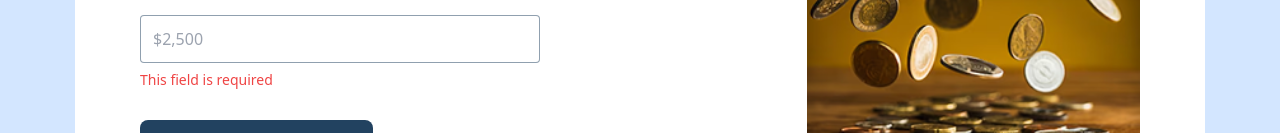
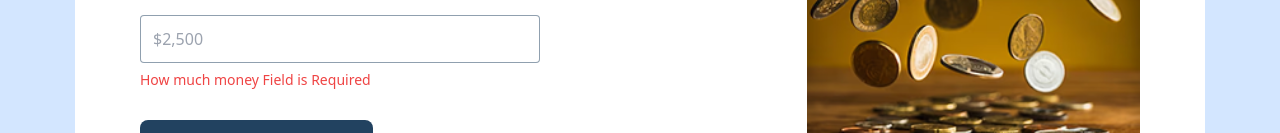
Before and after one commit to Kongkon-79/capitalized-business-funding, a React (Vite) app: page / in a window 1280 px wide. Both pictures are taken after a click on the button "Get Approved". Shown: the part 667-800 px from the top of the page. Built offline with nearby package versions, Linux system fonts and the light colour scheme.

Commit message:
error issue solve

```diff
--- a/src/components/MultiStepForm/Step1.jsx
+++ b/src/components/MultiStepForm/Step1.jsx
@@ -18,10 +18,10 @@ const Step1 = ({ handleNextStep }) => {
                     </div>
                     <div className='pt-[40px]'>
                         <label className='text-2xl font-medium leading-[30px] text-secondary-50' htmlFor="money">How much money are you looking for?</label> <br/>
-                        <input className='w-full md:w-[400px] py-[11px] px-[12px] rounded-[4px] border border-[rgba(34,66,96,0.50)] mt-[17px] outline-primary mb-1' type='text' {...register("money", { required: true })}
+                        <input className='w-full md:w-[400px] py-[11px] px-[12px] rounded-[4px] border border-[rgba(34,66,96,0.50)] mt-[17px] outline-primary mb-1' type='text' {...register("money", { required: "How much money Field is Required" })}
                             placeholder='$2,500' /> <br/>
                         {errors?.money && (
-                            <span className='text-sm text-red-500'>This field is required</span>
+                            <span className='text-sm text-red-500'>{errors.money.message}</span>
                         )}
                     </div>
                     {/* button  */}
--- a/src/components/MultiStepForm/Step2.jsx
+++ b/src/components/MultiStepForm/Step2.jsx
@@ -14,7 +14,7 @@ const Step2 = ({handleNextStep, handlePreviousStep}) => {
           <div className='pt-[40px]'>
             <label className='text-2xl font-medium leading-[24px] text-secondary-50' htmlFor="month">Business Start Month</label> <br />
             <select
-              {...register("month", { required: true })}
+              {...register("month", { required: "Business Start Month is Required" })}
               className="w-full py-[12px] pl-[16px] pr-[19px] rounded-[4px] border border-[rgba(34,66,96,0.50)] mt-[17px] outline-primary text-primary mb-1"
             >
               <option className='text-base font-normal text-secondary-100/50 leading-[36px]' value="">Select Month</option>
@@ -25,12 +25,12 @@ const Step2 = ({handleNextStep, handlePreviousStep}) => {
                 <option className='text-base font-normal text-primary leading-[36px]' key={index} value={month}>{month}</option>
               ))}
             </select>
-            {errors?.month && <p className="text-sm text-red-500">This field is required</p>}
+            {errors?.month && <p className="text-sm text-red-500">{errors.month.message}</p>}
           </div>
           <div className='pt-[40px]'>
             <label className='text-2xl font-medium leading-[24px] text-secondary-50' htmlFor="lastYear">Last Year</label> <br />
             <select
-              {...register("lastYear", { required: true })}
+              {...register("lastYear", { required: "Last Year is Required" })}
               className="w-full py-[12px] pl-[16px] pr-[19px] rounded-[4px] border border-[rgba(34,66,96,0.50)] mt-[17px] outline-primary text-primary mb-1"
             >
               <option className='text-base font-normal text-secondary-100/50 leading-[36px]' value="">Select Year</option>
@@ -38,7 +38,7 @@ const Step2 = ({handleNextStep, handlePreviousStep}) => {
                 <option className='text-base font-normal text-primary leading-[36px]' key={year} value={year}>{year}</option>
               ))}
             </select>
-            {errors?.lastYear && <p className="text-sm text-red-500">This field is required</p>}
+            {errors?.lastYear && <p className="text-sm text-red-500">{errors.lastYear.message}</p>}
           </div>
           {/* button  */}
           <div className='flex items-center justify-between pt-[61px]'>
--- a/src/components/MultiStepForm/Step3.jsx
+++ b/src/components/MultiStepForm/Step3.jsx
@@ -11,10 +11,10 @@ const Step3 = ({ handleNextStep, handlePreviousStep }) => {
 
                     <div className='pt-[40px]'>
                         <label className='text-2xl font-medium leading-[30px] text-secondary-50' htmlFor="revenue">What is your average monthly revenue?</label> <br />
-                        <input className='w-full py-[11px] px-[12px] rounded-[4px] border border-[rgba(34,66,96,0.50)] mt-[17px] outline-primary mb-1' type='text' {...register("revenue", { required: true })}
+                        <input className='w-full py-[11px] px-[12px] rounded-[4px] border border-[rgba(34,66,96,0.50)] mt-[17px] outline-primary mb-1' type='text' {...register("revenue", { required: "Average Monthly Revenue is Required" })}
                             placeholder='$25,000' /> <br />
                         {errors?.revenue && (
-                            <span className='text-sm text-red-500'>This field is required</span>
+                            <span className='text-sm text-red-500'>{errors.revenue.message}</span>
                         )}
                     </div>
                     {/* button  */}
--- a/src/components/MultiStepForm/Step4.jsx
+++ b/src/components/MultiStepForm/Step4.jsx
@@ -17,7 +17,7 @@ const Step4 = ({ handleNextStep, handlePreviousStep }) => {
                                 <input
                                     type="radio"
                                     value="yes"
-                                    {...register("payment", { required: true })}
+                                    {...register("payment", { required: "Credit cards as form of payment is Required" })}
                                     className="w-5 h-5 accent-primary mb-1"
                                 />
                                 Yes
@@ -28,14 +28,14 @@ const Step4 = ({ handleNextStep, handlePreviousStep }) => {
                                 <input
                                     type="radio"
                                     value="no"
-                                    {...register("payment", { required: true })}
+                                    {...register("payment", { required: "Credit cards as form of payment is Required" })}
                                     className="w-5 h-5 accent-primary mb-1"
                                 />
                                 No
                             </label>
                         </div>
                         {errors?.payment && (
-                            <span className='text-sm text-red-500'>This field is required</span>
+                            <p className='text-sm text-red-500 text-center'>{errors.payment.message}</p>
                         )}
                     </div>
                     {/* button  */}
--- a/src/components/MultiStepForm/Step5.jsx
+++ b/src/components/MultiStepForm/Step5.jsx
@@ -45,7 +45,7 @@ const Step5 = ({ handleNextStep, handlePreviousStep }) => {
                     <div className='pt-[40px]'>
                         <label className='text-2xl font-medium leading-[30px] text-secondary-100' htmlFor="score">What is your estimated credit score?</label> <br />
                         <select
-                            {...register("score", { required: true })}
+                            {...register("score", { required: "Credit score is Required" })}
                             className="w-full py-[12px] pl-[16px] pr-[19px] rounded-[4px] border border-[rgba(34,66,96,0.50)] mt-[17px] outline-primary mb-1"
                         >
                             <option className='text-base font-normal text-secondary-100/50 leading-[36px]' value="" disabled selected>
@@ -58,7 +58,7 @@ const Step5 = ({ handleNextStep, handlePreviousStep }) => {
                             ))}
                         </select>
                         {errors?.score && (
-                            <span className='text-sm text-red-500'>This field is required</span>
+                            <span className='text-sm text-red-500'>{errors.score.message}</span>
                         )}
                     </div>
                     {/* button  */}
--- a/src/components/MultiStepForm/Step7.jsx
+++ b/src/components/MultiStepForm/Step7.jsx
@@ -10,10 +10,10 @@ const Step7 = ({ handleNextStep }) => {
 
                     <div className='pt-[40px]'>
                         <label className='text-2xl font-medium leading-[24px] text-secondary-50' htmlFor="business">What is legal name of your business?</label> <br />
-                        <input className='w-full py-[11px] px-[12px] rounded-[4px] border border-[rgba(34,66,96,0.50)] mt-[17px] outline-primary mb-1' type='text' {...register("business", { required: true })}
+                        <input className='w-full py-[11px] px-[12px] rounded-[4px] border border-[rgba(34,66,96,0.50)] mt-[17px] outline-primary mb-1' type='text' {...register("business", { required: "Business name is Required" })}
                             placeholder='Enter business name' /> <br />
                         {errors?.business && (
-                            <span className='text-sm text-red-500'>This field is required</span>
+                            <span className='text-sm text-red-500'>{errors.business.message}</span>
                         )}
                     </div>
                     {/* button  */}
--- a/src/components/MultiStepForm/Step8.jsx
+++ b/src/components/MultiStepForm/Step8.jsx
@@ -10,18 +10,18 @@ const Step8 = ({ handleNextStep }) => {
 
                     <div>
                         <label className='text-2xl font-medium leading-[24px] text-secondary-100' htmlFor="firstName">First Name</label> <br />
-                        <input className='w-full py-[11px] px-[12px] rounded-[4px] border border-[rgba(34,66,96,0.50)] mt-[16px] outline-primary mb-1' type='text' {...register("firstName", { required: true })}
+                        <input className='w-full py-[11px] px-[12px] rounded-[4px] border border-[rgba(34,66,96,0.50)] mt-[16px] outline-primary mb-1' type='text' {...register("firstName", { required: "First Name is Required" })}
                             placeholder='Enter first name' /> <br />
                         {errors?.firstName && (
-                            <span className='text-sm text-red-500'>This field is required</span>
+                            <span className='text-sm text-red-500'>{errors.firstName.message}</span>
                         )}
                     </div>
                     <div className='pt-[40px]'>
                         <label className='text-2xl font-medium leading-[24px] text-secondary-100' htmlFor="lastName">Last Name</label> <br />
-                        <input className='w-full py-[11px] px-[12px] rounded-[4px] border border-[rgba(34,66,96,0.50)] mt-[16px] outline-primary mb-1' type='text' {...register("lastName", { required: true })}
+                        <input className='w-full py-[11px] px-[12px] rounded-[4px] border border-[rgba(34,66,96,0.50)] mt-[16px] outline-primary mb-1' type='text' {...register("lastName", { required: "Last Name is Required" })}
                             placeholder='Enter last name' /> <br />
                         {errors?.lastName && (
-                            <span className='text-sm text-red-500'>This field is required</span>
+                            <span className='text-sm text-red-500'>{errors.lastName.message}</span>
                         )}
                     </div>
                     {/* button  */}
--- a/src/components/MultiStepForm/Step9.jsx
+++ b/src/components/MultiStepForm/Step9.jsx
@@ -10,18 +10,18 @@ const Step9 = ({ handleNextStep }) => {
 
                     <div>
                         <label className='text-2xl font-medium leading-[24px] text-secondary-50' htmlFor="email">Email Address</label> <br />
-                        <input className='w-full py-[11px] px-[12px] rounded-[4px] border border-[rgba(34,66,96,0.50)] mt-[16px] outline-primary mb-1' type='email' {...register("email", { required: true })}
+                        <input className='w-full py-[11px] px-[12px] rounded-[4px] border border-[rgba(34,66,96,0.50)] mt-[16px] outline-primary mb-1' type='email' {...register("email", { required: "Email is Required" })}
                             placeholder='Enter Address' /> <br />
                         {errors?.email && (
-                            <span className='text-sm text-red-500'>This field is required</span>
+                            <span className='text-sm text-red-500'>{errors.email.message}</span>
                         )}
                     </div>
                     <div className='pt-[40px]'>
                         <label className='text-2xl font-medium leading-[24px] text-secondary-50' htmlFor="phoneNumber">Phone Number</label> <br />
-                        <input className='w-full py-[11px] px-[12px] rounded-[4px] border border-[rgba(34,66,96,0.50)] mt-[16px] outline-primary mb-1' type='text' {...register("phoneNumber", { required: true })}
+                        <input className='w-full py-[11px] px-[12px] rounded-[4px] border border-[rgba(34,66,96,0.50)] mt-[16px] outline-primary mb-1' type='text' {...register("phoneNumber", { required: "Phone Number is Required" })}
                             placeholder='Enter Phone number' /> <br />
                         {errors?.phoneNumber && (
-                            <span className='text-sm text-red-500'>This field is required</span>
+                            <span className='text-sm text-red-500'>{errors.phoneNumber.message}</span>
                         )}
                     </div>
                     {/* button  */}
```
